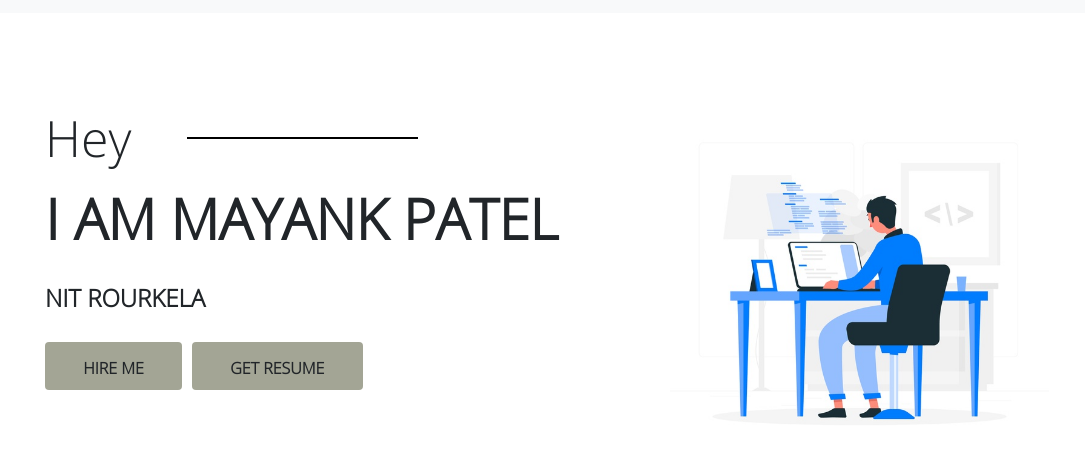
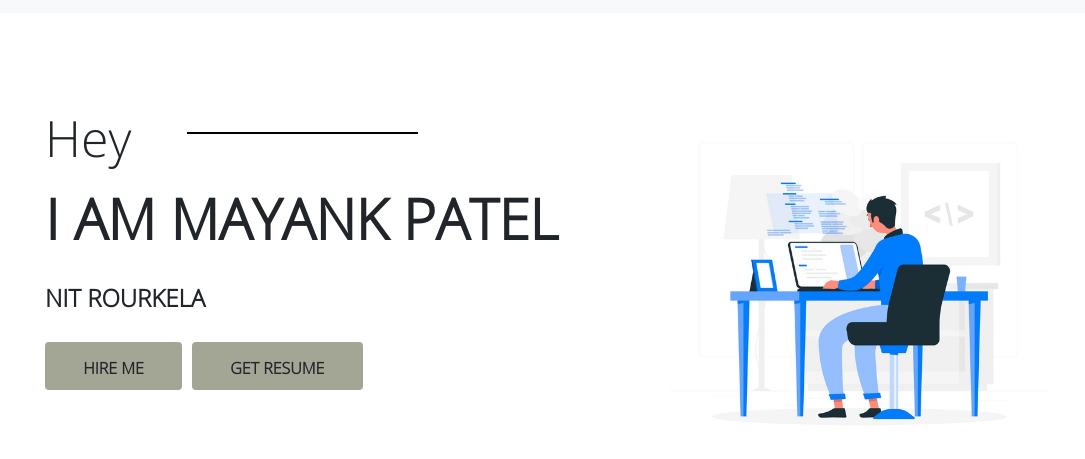
Before and after one commit to may182/may182.github.io, a plain HTML site: page index.html in a window 1280 px wide. Shown: the part 59-518 px from the top of the page, without its empty margins (37-1122 px from the left). Drawn offline with Linux system fonts and the light colour scheme.

Commit message:
Update style.css

```diff
--- a/CSS/style.css
+++ b/CSS/style.css
@@ -60,7 +60,7 @@
          display: inline-block;
 
          margin-left: 5%;
-         transform: translateY(35px);
+         transform: translateY(30px);
      }
      .title6 h1{
         font-size: 3.5rem;
```
